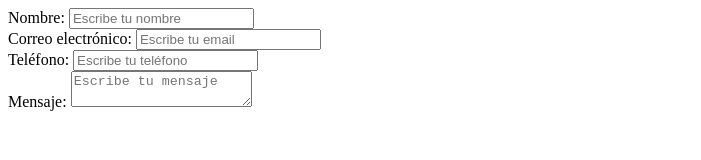
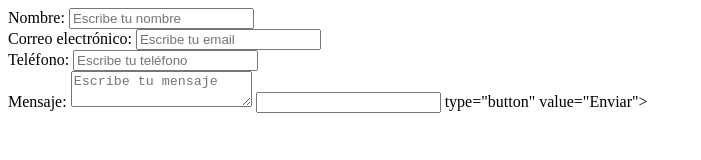
Before and after one commit to StephanieDCh/FormularioContacto, a plain HTML site: page index.html in a window 1280 px wide. Shown: the whole page, without its empty margins (0-701 px from the left). Drawn offline with Linux system fonts and the light colour scheme.

Commit message:
chore | Se agrega el index.html

```diff
--- a/index.html
+++ b/index.html
@@ -16,6 +16,7 @@
         <input type="text" id="phone"  placeholder="Escribe tu teléfono"><br/>
         <label for="msg">Mensaje:</label>
         <textarea id="msg"  placeholder="Escribe tu mensaje"></textarea>
+        <input> type="button" value="Enviar">
     </form>
 
 </body>
```
